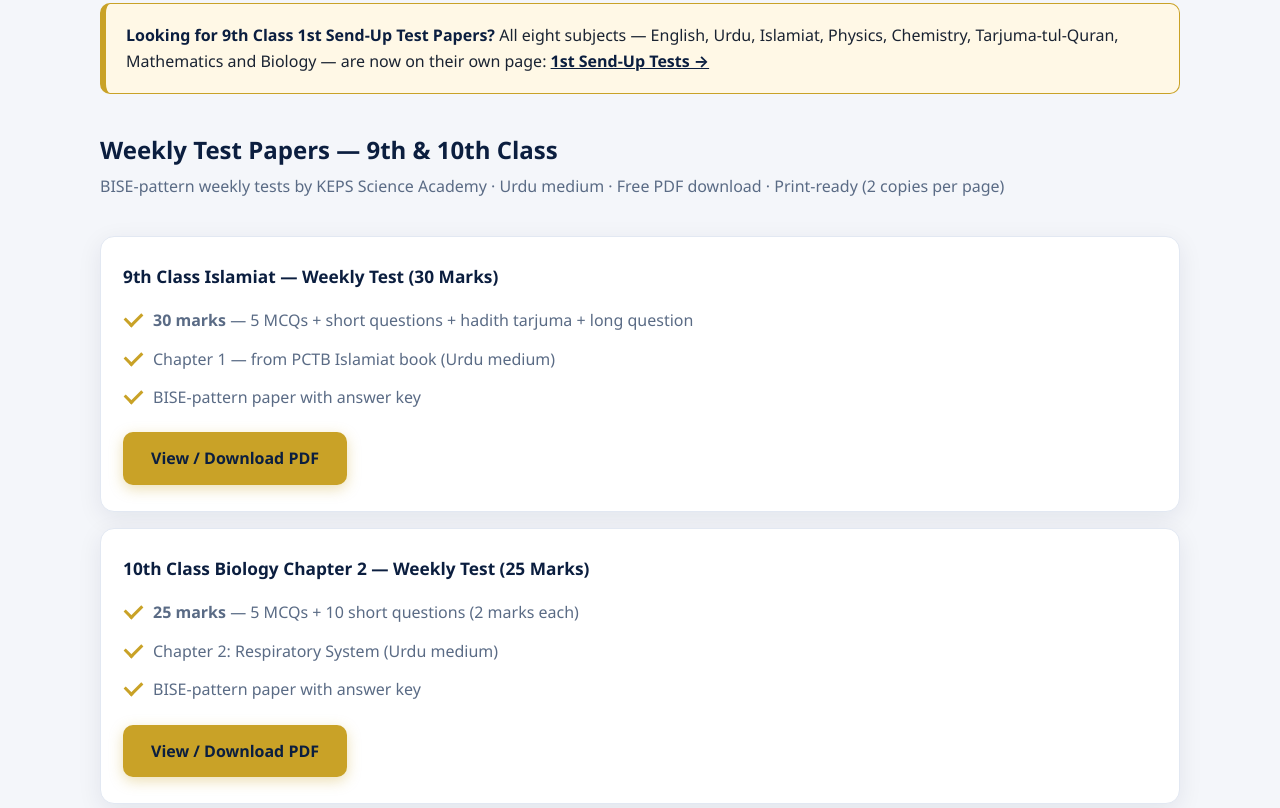
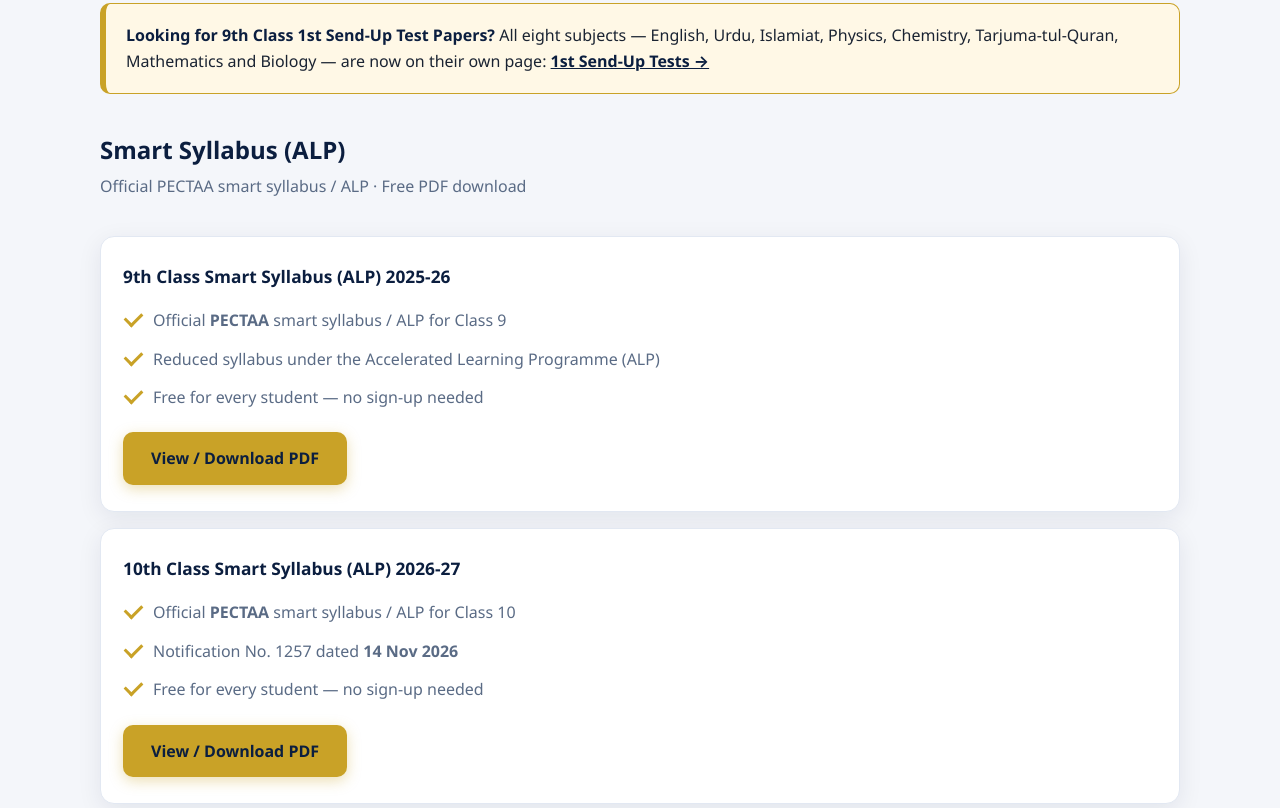
Before and after one commit to kepsacademy/kepsacademy.github.io, a plain HTML site: page notes.html in a window 1280 px wide. Shown: the part 2556-3364 px from the top of the page. Drawn offline with Linux system fonts and the light colour scheme; a web font is replaced by a local one.

Commit message:
Add Smart Syllabus (ALP) section to notes page
Added sections for Smart Syllabus for 9th and 10th Class with download links.

```diff
--- a/notes.html
+++ b/notes.html
@@ -153,6 +153,32 @@
         <strong>Looking for 9th Class 1st Send-Up Test Papers?</strong> All eight subjects — English, Urdu, Islamiat, Physics, Chemistry, Tarjuma-tul-Quran, Mathematics and Biology — are now on their own page: <a href="1st-sendup-tests.html" style="color:var(--navy);font-weight:700">1st Send-Up Tests →</a>
       </div>
 
+      <div class="class-block" style="margin-top:36px">
+        <h2>Smart Syllabus <span class="gold">(ALP)</span></h2>
+        <p class="sub">Official PECTAA smart syllabus / ALP · Free PDF download</p>
+      </div>
+      <div class="card" style="margin-top:16px">
+        <h3 style="color:var(--navy);margin-bottom:8px">9th Class Smart Syllabus (ALP) 2025-26</h3>
+        <ul class="tick">
+          <li>Official <strong>PECTAA</strong> smart syllabus / ALP for Class 9</li>
+          <li>Reduced syllabus under the Accelerated Learning Programme (ALP)</li>
+          <li>Free for every student — no sign-up needed</li>
+        </ul>
+        <div class="cta-row" style="margin-top:16px">
+          <a class="btn btn-gold" href="notes/SmartSyllabus-9th-ALP-2025-26.pdf" target="_blank" rel="noopener">View / Download PDF</a>
+        </div>
+      </div>
+      <div class="card" style="margin-top:16px">
+        <h3 style="color:var(--navy);margin-bottom:8px">10th Class Smart Syllabus (ALP) 2026-27</h3>
+        <ul class="tick">
+          <li>Official <strong>PECTAA</strong> smart syllabus / ALP for Class 10</li>
+          <li>Notification No. 1257 dated <strong>14 Nov 2026</strong></li>
+          <li>Free for every student — no sign-up needed</li>
+        </ul>
+        <div class="cta-row" style="margin-top:16px">
+          <a class="btn btn-gold" href="notes/SmartSyllabus-10th-ALP-2026-27.pdf" target="_blank" rel="noopener">View / Download PDF</a>
+        </div>
+      </div>
 <div class="class-block" style="margin-top:36px">
         <h2>Weekly <span class="gold">Test Papers</span> — 9th &amp; 10th Class</h2>
         <p class="sub">BISE-pattern weekly tests by KEPS Science Academy · Urdu medium · Free PDF download · Print-ready (2 copies per page)</p>
```
